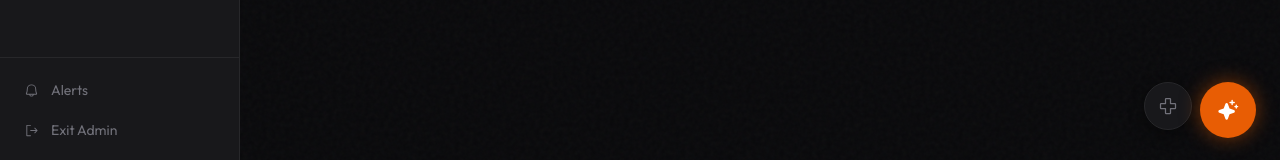
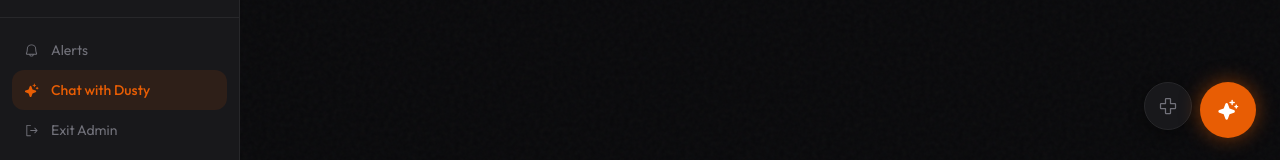
Before and after one commit to cosmo-sage/scopecrete, a Next.js app: page /admin/dashboard in a window 1280 px wide. Shown: the part 638-798 px from the top of the page. Built offline with nearby package versions, Linux system fonts and the light colour scheme; no server answers; the database is empty.

Commit message:
feat(admin): add Chat with Dusty button to sidebar — opens AIChatDrawer

```diff
--- a/src/app/admin/layout.tsx
+++ b/src/app/admin/layout.tsx
@@ -91,6 +91,13 @@ export default function AdminLayout({ children }: { children: React.ReactNode })
             <Bell size={15} />
             <span className="text-sm">Alerts</span>
           </div>
+          <button
+            onClick={() => { setChatTab("dusty"); setChatOpen(true); }}
+            className="w-full flex items-center gap-3 px-3 py-2.5 rounded-lg transition-colors cursor-pointer text-left"
+            style={{ color: SC.accent, background: SC.accentMuted }}>
+            <Sparkle size={15} weight="fill" />
+            <span className="text-sm font-medium">Chat with Dusty</span>
+          </button>
           <Link href="/dashboard" className="flex items-center gap-3 px-3 py-2.5 rounded-lg transition-colors no-underline" style={{ color: SC.textMuted }}>
             <SignOut size={15} />
             <span className="text-sm">Exit Admin</span>
--- a/src/app/api/chat/sessions/[id]/messages/route.ts
+++ b/src/app/api/chat/sessions/[id]/messages/route.ts
@@ -11,7 +11,7 @@ export async function GET(
     const { data, error } = await supabaseAdmin
       .from("chat_messages")
       .select("id, role, content, attachments, model, created_at")
-      .eq("session_id", id)
+      .eq("chat_session_id", id)
       .order("created_at", { ascending: true });
 
     if (error) throw error;
@@ -50,10 +50,10 @@ export async function POST(
     const { error: userErr } = await supabaseAdmin
       .from("chat_messages")
       .insert({
-        session_id: sessionId,
+        chat_session_id: sessionId,
         role: role ?? "user",
         content: content.trim(),
-        attachments: attachments ?? [],
+
       });
 
     if (userErr) throw userErr;
@@ -62,7 +62,7 @@ export async function POST(
     const { data: history } = await supabaseAdmin
       .from("chat_messages")
       .select("role, content")
-      .eq("session_id", sessionId)
+      .eq("chat_session_id", sessionId)
       .order("created_at", { ascending: true })
       .limit(10);
 
@@ -137,7 +137,7 @@ export async function POST(
     const { data: savedMsg, error: asstErr } = await supabaseAdmin
       .from("chat_messages")
       .insert({
-        session_id: sessionId,
+        chat_session_id: sessionId,
         role: "assistant",
         content: responseText,
         model: "dusty-mcp + qwen2.5:0.5b",
```
